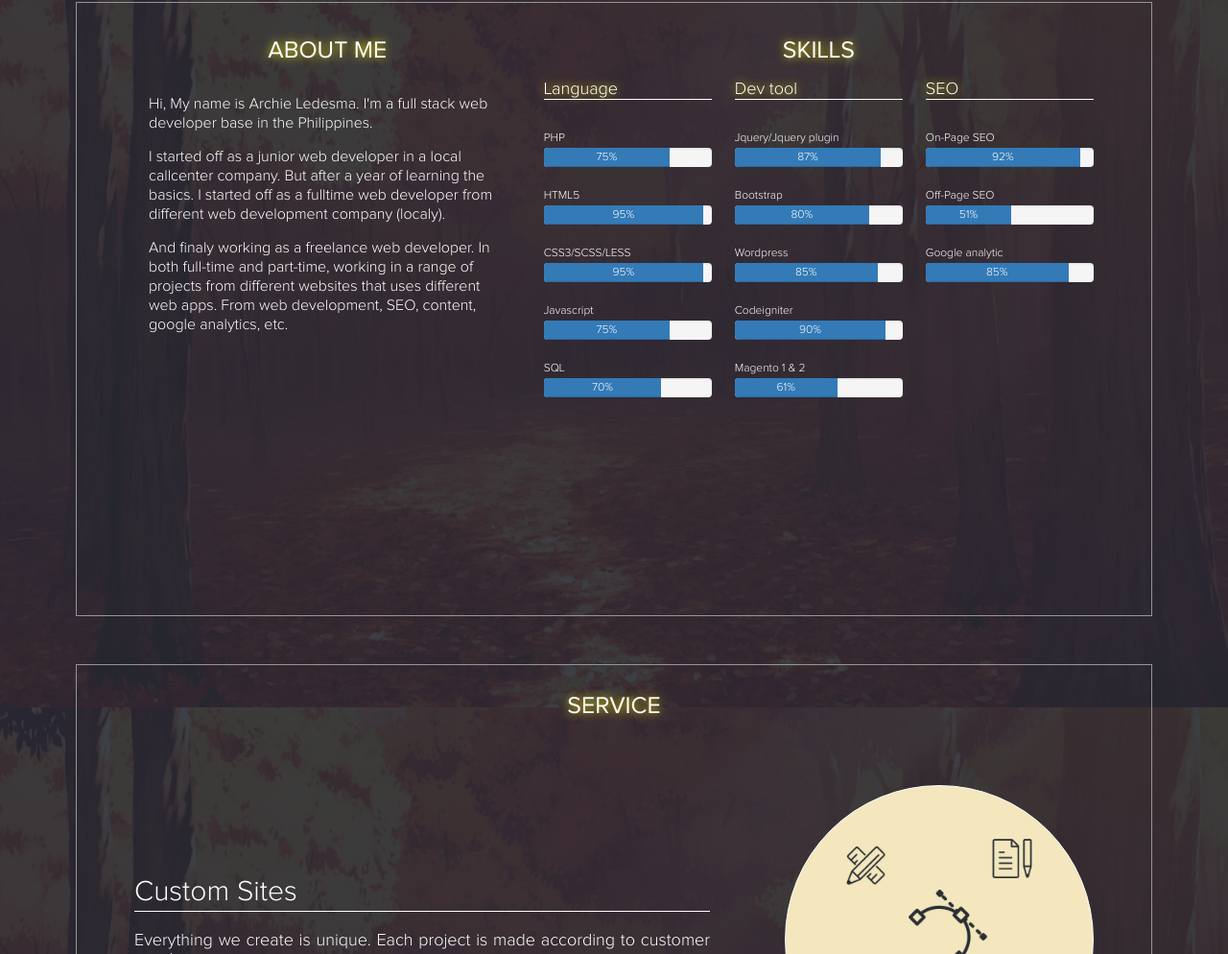
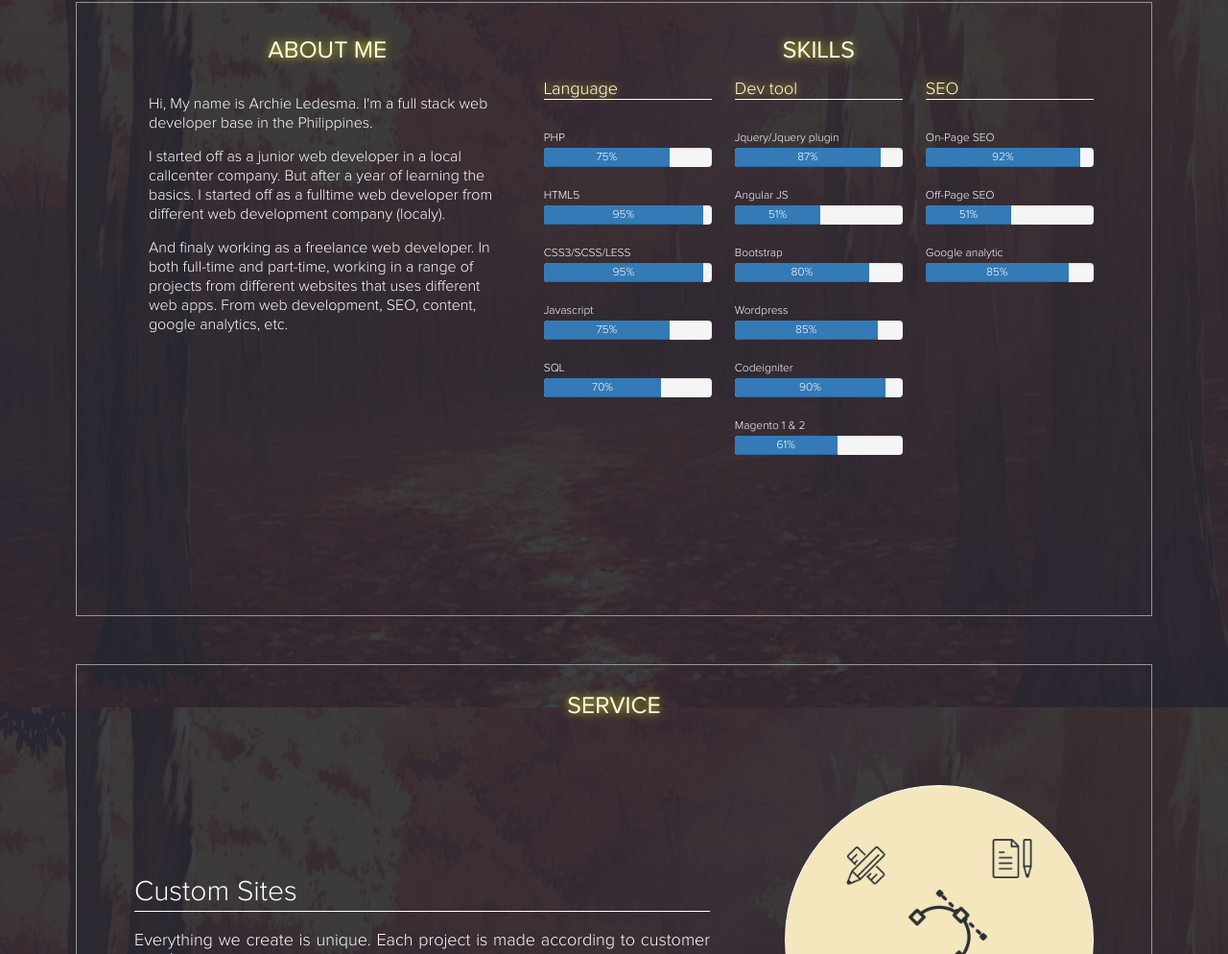
Before and after one commit to ArcmaDev/Portfolio2, a plain HTML site: page index.html in a window 1280 px wide. Shown: the part 863-1857 px from the top of the page at 96% size. Drawn offline with nearby package versions, Linux system fonts and the light colour scheme; some packages are replaced by stand-ins of ours; animation ran at ten frames a second; a web font is replaced by a local one.

Commit message:
update
up

```diff
--- a/index.html
+++ b/index.html
@@ -178,6 +178,12 @@
 												<div class="skill_container">
 													<div class="skill_title">Jquery/Jquery plugin</div>
 													<div class="progress skills_progress" data-value="87">
+													  <div class="progress-bar" role="progressbar"></div>
+													</div>
+												</div>
+												<div class="skill_container">
+													<div class="skill_title">Angular JS</div>
+													<div class="progress skills_progress" data-value="51">
 													  <div class="progress-bar" role="progressbar"></div>
 													</div>
 												</div>
```
